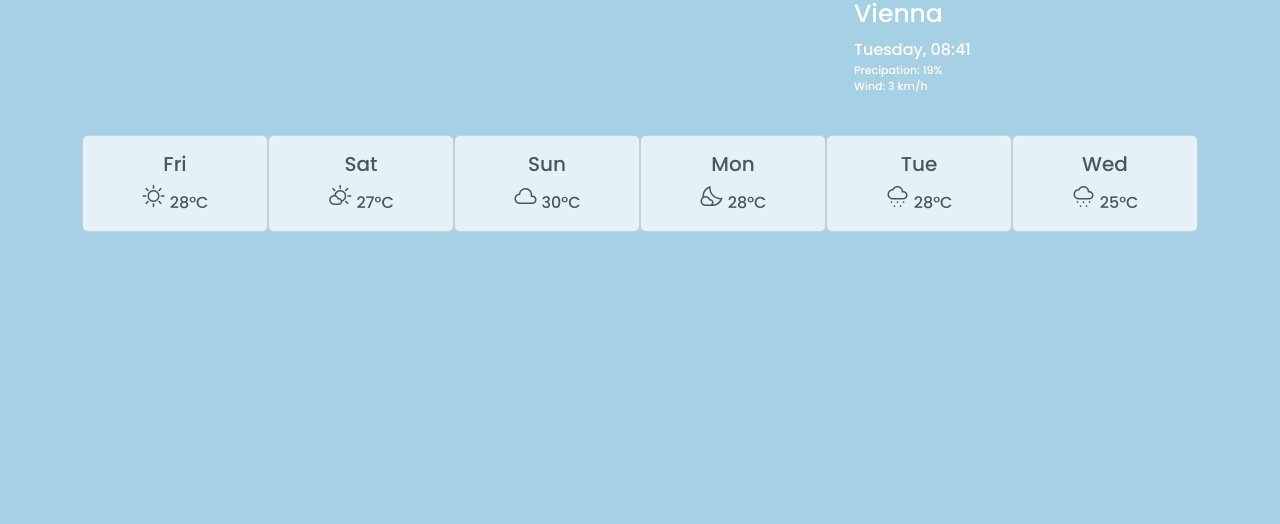
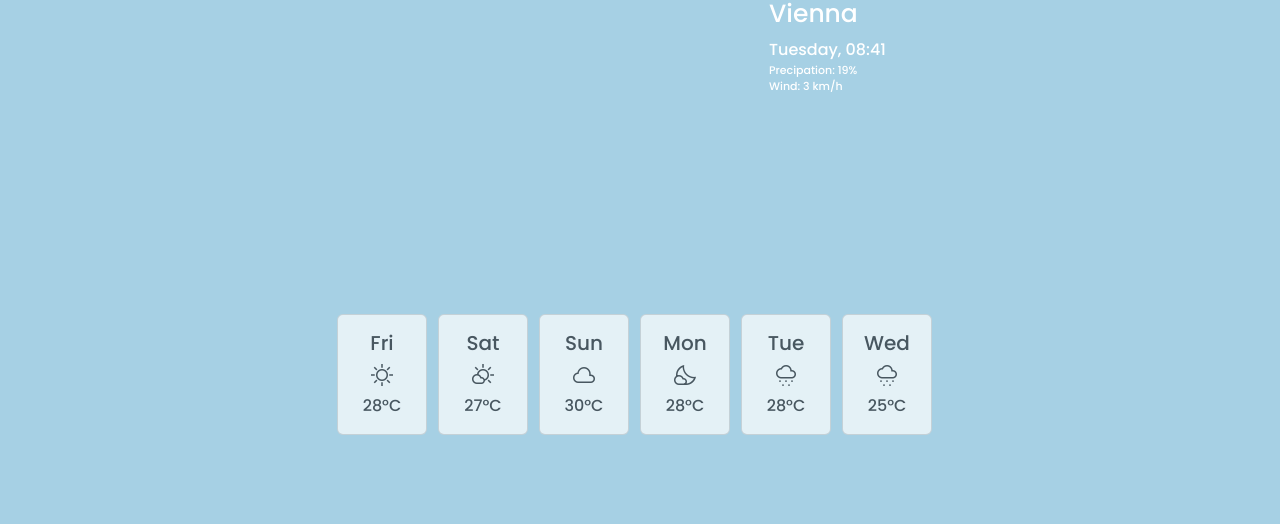
Before and after one commit to Aisana1999/weather.app, a website built with Parcel: page index.html in a window 1280 px wide. Shown: the part 276-800 px from the top of the page. Built offline with nearby package versions, Linux system fonts and the light colour scheme; files whose address does not match are found by name; a web font is replaced by a local one.

Commit message:
Update styles.css
updated the CSS file

```diff
--- a/src/styles.css
+++ b/src/styles.css
@@ -1,11 +1,23 @@
 body {
+  font-family: "Poppins", sans-serif;
+  padding: 15px 10px;
+  background-color: #a6d0e4;
+}
+
+.weather-app {
+  background-size: contain;
   background-image: url("../images/anime.jpg");
+  box-shadow: #007cb9;
+  border-radius: 60px 60px 60px 60px;
+  border: #007cb9;
   background-repeat: no-repeat;
   background-position: center center;
   background-attachment: fixed;
-  font-family: "Poppins", sans-serif;
-  padding: 15px 10px;
-  background-color: #a6d0e4;
+  min-height: calc(100vh - 80px);
+  max-width: 630px;
+  position: relative;
+  display: flex;
+  flex-direction: column;
 }
 
 h1 {
@@ -42,8 +54,8 @@ hr {
   color: white;
 }
 .current-day {
-  margin: 0 auto 40px;
   color: white;
+  flex: 1;
 }
 .current-city {
   font-size: 25px;
@@ -67,6 +79,8 @@ hr {
 }
 .card {
   opacity: 0.7;
+
+  width: 90px;
 }
 .fahrenheitCelsius {
   position: 5px;
```
